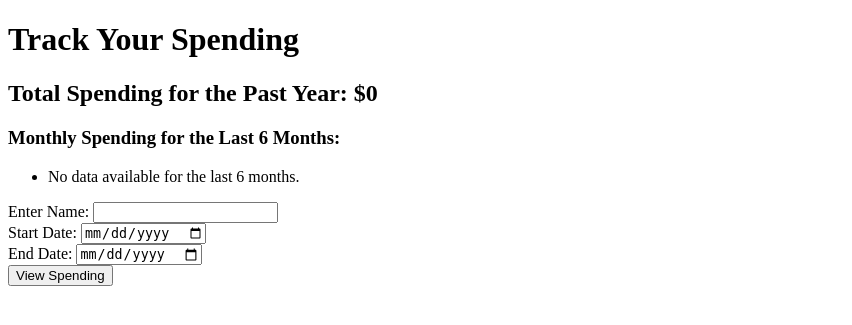
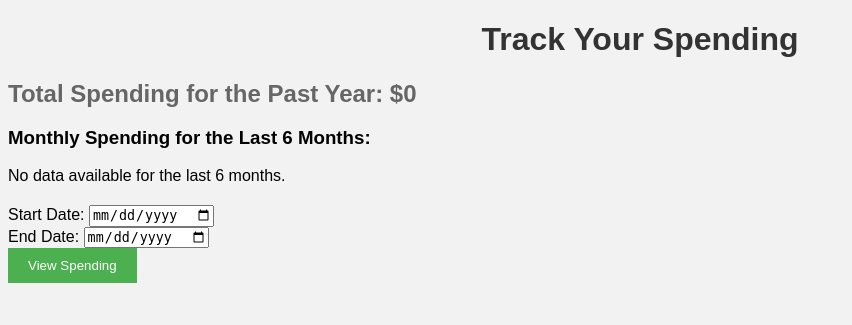
Before and after one commit to dooont/databasesfinal, a Flask app: page /spending in a window 1280 px wide. Shown: the top 325 px of the page, without its empty margins (0-852 px from the left). Run offline with Flask 3, Linux system fonts and the light colour scheme; the visitor is signed in with stand-in values (Sample User, id 1); data that the repository does not hold is empty.

Commit message:
added styling to a form

```diff
--- a/app.py
+++ b/app.py
@@ -228,7 +228,7 @@ def customer_rating():
 #tracking spending
 @app.route('/spending', methods=['GET', 'POST'])
 def track_spending():
-    name = request.args.get('name', default='')
+    name = session['customer_username']
     connection = get_db_connection()
     try:
         with connection.cursor() as cursor:
--- a/templates/spending.html
+++ b/templates/spending.html
@@ -4,6 +4,48 @@
     <meta charset="UTF-8">
     <meta name="viewport" content="width=device-width, initial-scale=1.0">
     <title>Track Spending</title>
+    <style>
+        /* Add your unique styling here */
+        body {
+            background-color: #f2f2f2;
+            font-family: Arial, sans-serif;
+        }
+
+        h1 {
+            color: #333;
+            text-align: center;
+        }
+
+        h2 {
+            color: #666;
+            margin-bottom: 10px;
+        }
+
+        ul {
+            list-style-type: none;
+            padding: 0;
+        }
+
+        li {
+            margin-bottom: 5px;
+        }
+
+        form {
+            margin-top: 20px;
+        }
+
+        button {
+            background-color: #4CAF50;
+            color: white;
+            padding: 10px 20px;
+            border: none;
+            cursor: pointer;
+        }
+
+        button:hover {
+            background-color: #45a049;
+        }
+    </style>
 </head>
 <body>
     <h1>Track Your Spending</h1>
@@ -20,7 +62,6 @@
     </ul>
 
     <form action="/spending" method="post">
-        Enter Name: <input type="text" name="name" required><br>
         Start Date: <input type="date" name="start_date" required><br>
         End Date: <input type="date" name="end_date" required><br>
         <button type="submit">View Spending</button>
```
